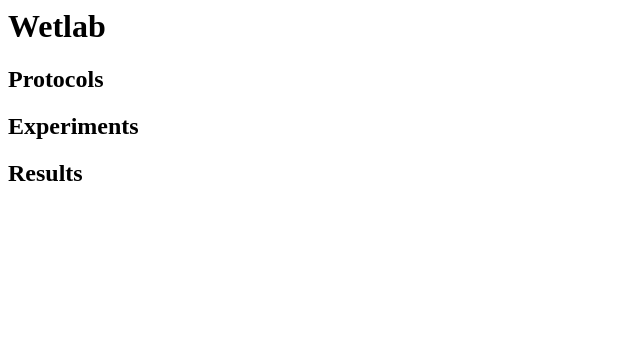
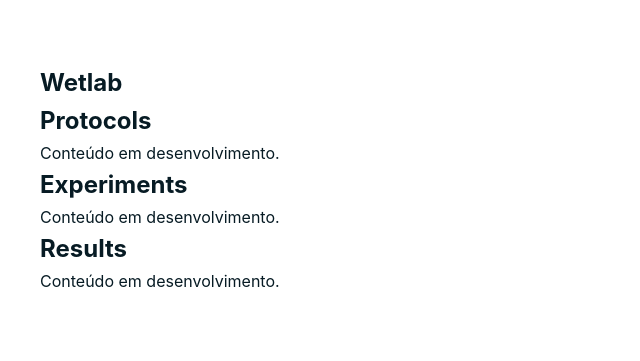
Before and after one commit to uspeelbrazilteam-wq/wiki-site, a plain HTML site: page pages/wetlab.html in a window 1280 px wide. Shown: the whole page, without its empty margins (0-640 px from the left). Drawn offline with Linux system fonts and the light colour scheme.

Commit message:
Update wetlab.html

```diff
--- a/pages/wetlab.html
+++ b/pages/wetlab.html
@@ -1,7 +1,30 @@
+<!DOCTYPE html>
+<html lang="pt-BR">
+
+<head>
+  <meta charset="UTF-8">
+  <title>Wetlab — S.A.M.B.A.</title>
+  <link rel="stylesheet" href="../styles/main.css">
+</head>
+
+<body>
+
+<section class="container" style="padding: 4rem 0;">
+
 <h1>Wetlab</h1>
 
 <h2>Protocols</h2>
+<p>Conteúdo em desenvolvimento.</p>
 
 <h2>Experiments</h2>
+<p>Conteúdo em desenvolvimento.</p>
 
 <h2>Results</h2>
+<p>Conteúdo em desenvolvimento.</p>
+
+</section>
+
+<script src="../scripts/main.js"></script>
+
+</body>
+</html>
```
